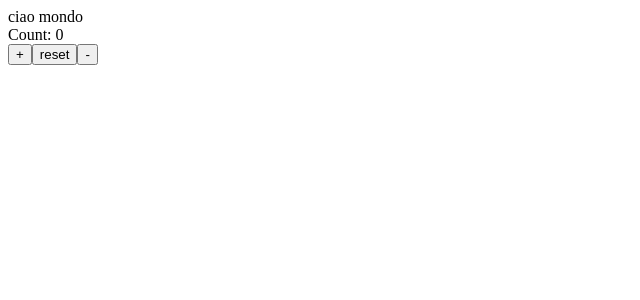
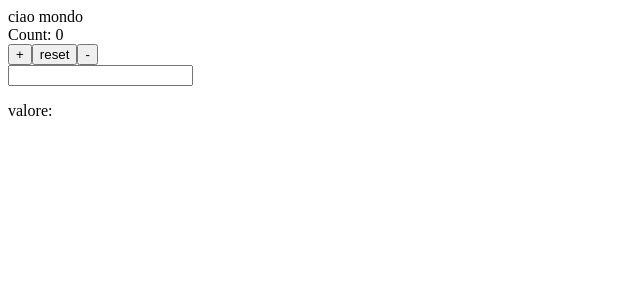
Before and after one commit to Federico-Z96/MiaTech, a React (Create React App) app in the folder react-exercise/: page / in a window 1280 px wide. Shown: the top 300 px of the page, without its empty margins (0-640 px from the left). Built offline with nearby package versions, Linux system fonts and the light colour scheme.

Commit message:
added textinput

```diff
--- a/react-exercise/src/App.js
+++ b/react-exercise/src/App.js
@@ -1,11 +1,13 @@
 import HelloWorld from "./components/HelloWorld";
 import Counter from "./components/Counter";
+import TextInput from "./components/TextInput";
 
 function App() {
   return (
     <div className="App">
       <HelloWorld />
        <Counter />
+       <TextInput />
     </div>
   );
 }
--- /dev/null
+++ b/react-exercise/src/components/TextInput.js
@@ -0,0 +1,20 @@
+import React from "react"
+import { useState } from "react"
+
+
+const TextInput = () => {
+
+    const [text, setText] = useState("");
+
+    const handleChange = (event) => {
+        setText(event.target.value)
+    };
+
+    return(
+        <div>
+            <input type="text" value={text} onChange={handleChange} />
+            <p>valore: {text}</p>
+        </div>
+    )
+}
+export default TextInput ;
```
